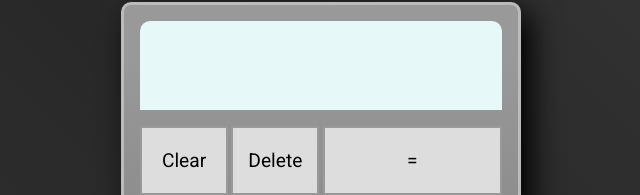
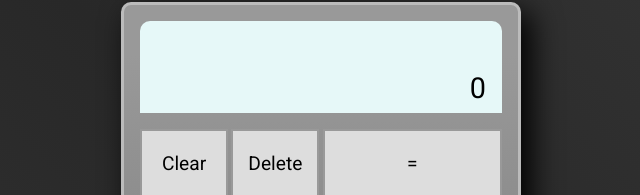
Before and after one commit to ZCAlex77/calculator, a plain HTML site: page index.html in a window 1280 px wide. Both pictures are taken after a click on the button "Delete". Shown: the part 148-343 px from the top of the page, 319-959 px from the left. Drawn offline with Linux system fonts and the light colour scheme.

Commit message:
Fix bug related to delete button

```diff
--- a/index.html
+++ b/index.html
@@ -56,6 +56,7 @@
       background-color: #ddd;
       font-size: 1.2rem;
       border: 2px solid #999;
+      user-select: none;
     }
     button:hover{background-color: #bbb;}
     button:active{background-color: #aaa;}
--- a/script.js
+++ b/script.js
@@ -58,7 +58,8 @@ window.onload = () =>{
   })
 
   document.querySelector('#delete').addEventListener('click', function(){
-    num2 = num2.slice(0, num2.length-1);
+    if(num2.length === 1) num2 = '0';
+    else num2 = num2.slice(0, num2.length-1);
     updateDisplay('result', num2);
   })
 
```
